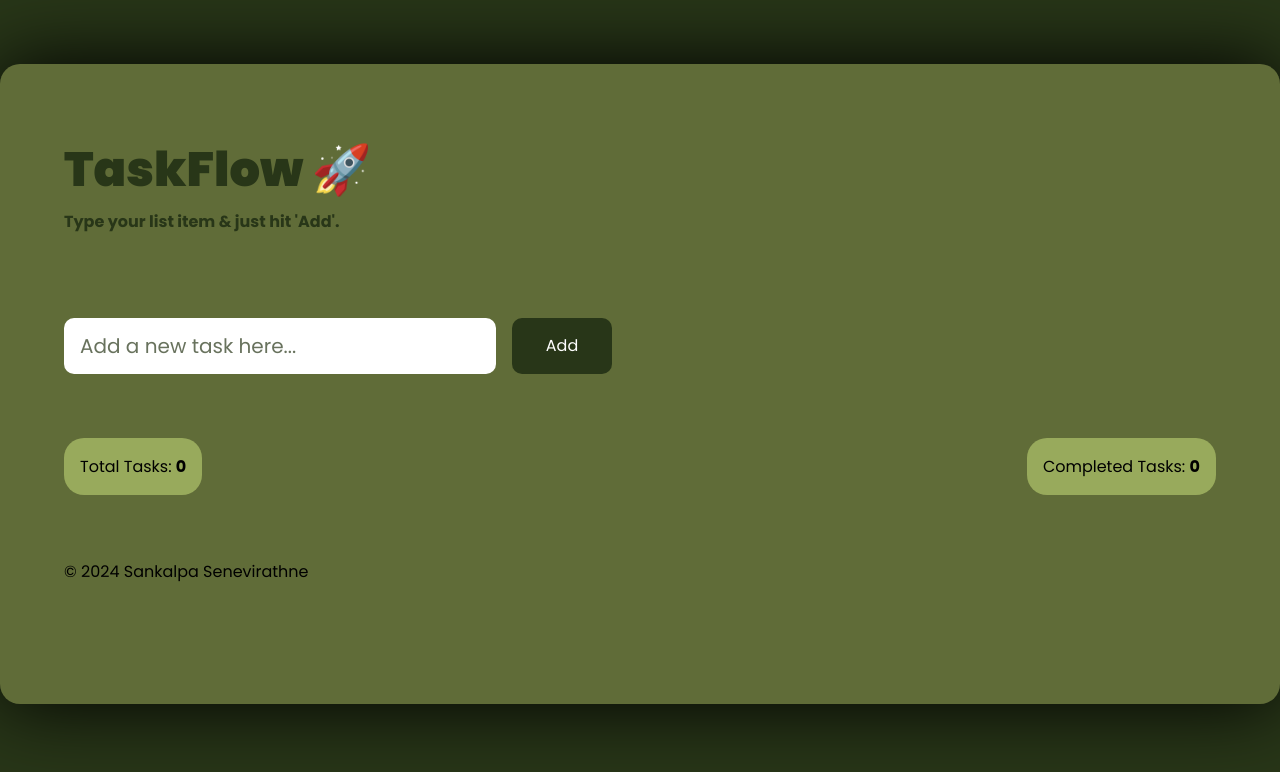
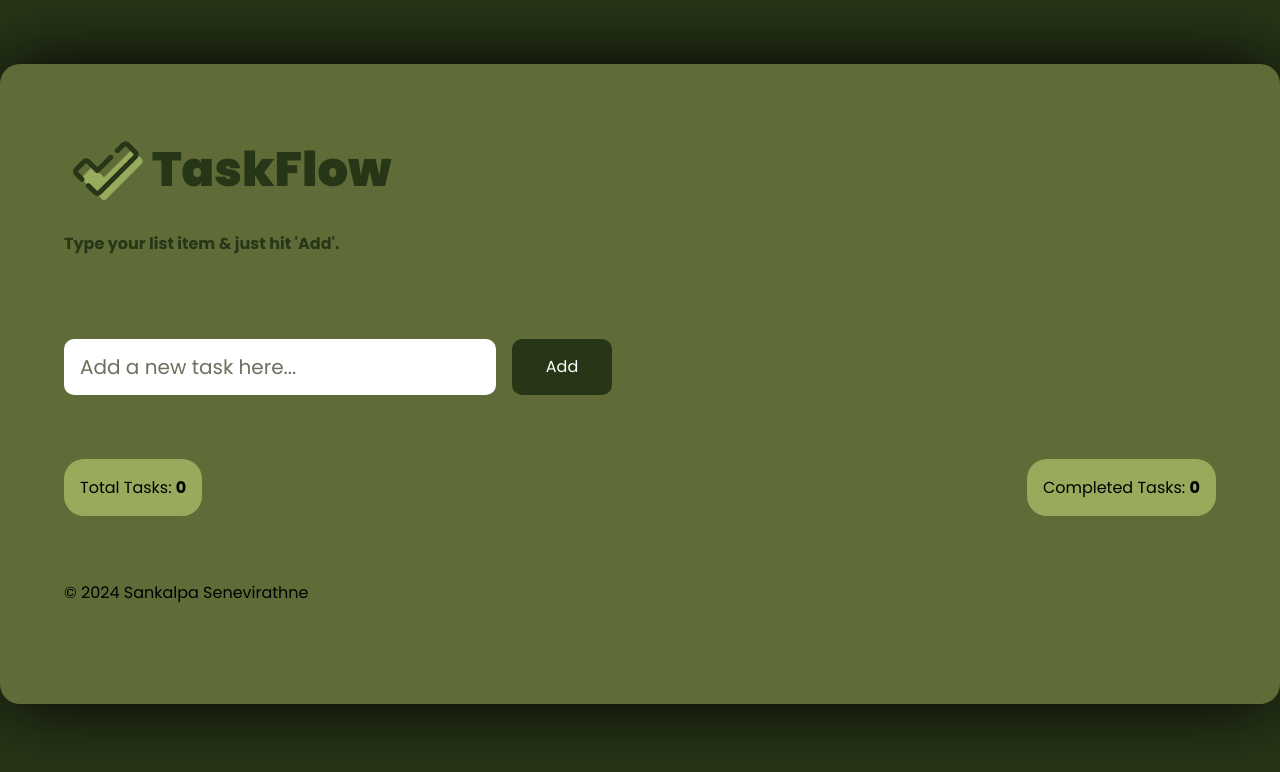
Before and after one commit to Sankalpa1997/taskflow, a React app: page / in a window 1280 px wide. Shown: the top 772 px of the page. Built offline with nearby package versions, Linux system fonts and the light colour scheme; the HTML template or start-up script is replaced by a standard one.

Commit message:
TaskFlow logo added

```diff
--- a/src/components/Header.jsx
+++ b/src/components/Header.jsx
@@ -1,9 +1,19 @@
 import styles from "./header.module.css";
+import taskflowlogo from "../assets/taskflow.png";
 export default function Header() {
   return (
     <div className={`${styles.header} container`}>
-      <h1 className="text-green-primary">TaskFlow 🚀</h1>
-      <h4 className="text-green-primary">Type your list item & just hit 'Add'.</h4>
+      <div className={styles.headerLogoWrapper}>
+        <img
+          src={taskflowlogo}
+          alt="TaskFlow Logo"
+          className={styles.headerLogo}
+        />
+        <h1 className="text-green-primary">TaskFlow</h1>
+      </div>
+      <h4 className="text-green-primary">
+        Type your list item & just hit 'Add'.
+      </h4>
     </div>
   );
 }
--- a/src/components/header.module.css
+++ b/src/components/header.module.css
@@ -1,7 +1,18 @@
 .header {
 }
 
-.header h1 {
-    font-size: 3em;
-    font-weight: 900;
+.headerLogoWrapper {
+  display: flex;
+  flex-direction: row;
+  gap: 0.5rem;
 }
+
+.headerLogoWrapper h1 {
+  font-size: 3em;
+  font-weight: 900;
+}
+
+.headerLogo {
+  width: 5rem;
+  height: 100%;
+}
```
Also changed, not shown: src/assets/taskflow.png (added).
